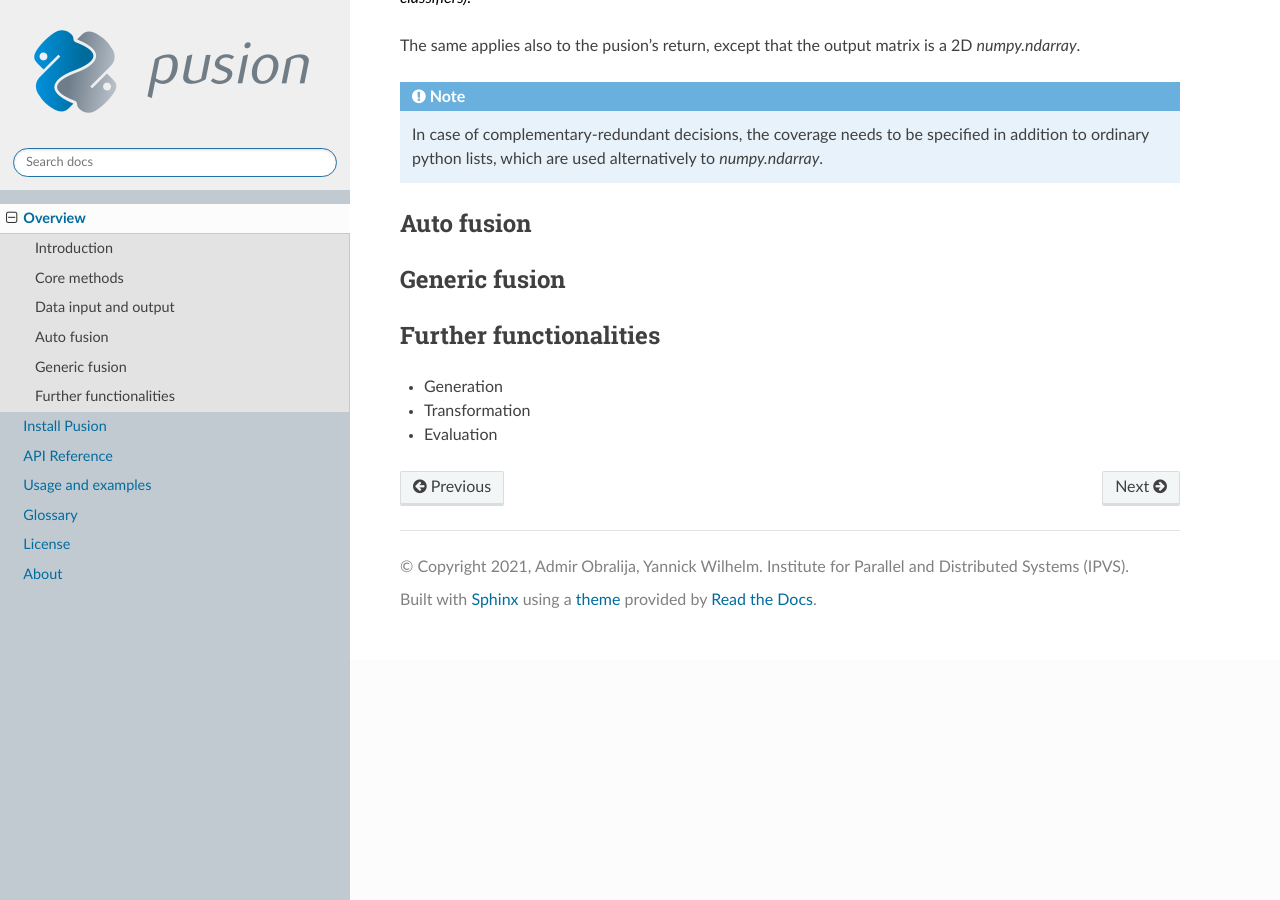
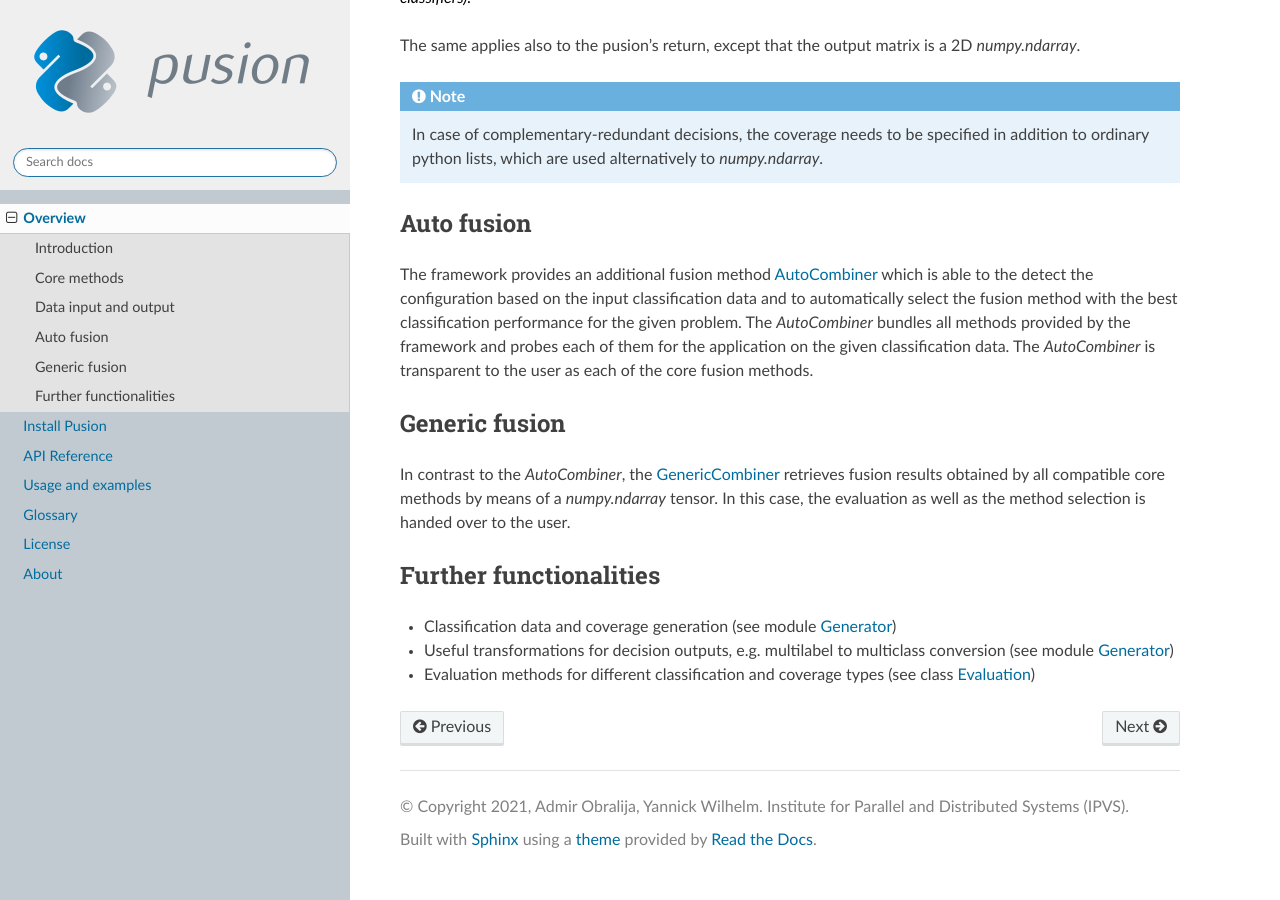
Before and after one commit to IPVS-AS/pusion, a Sphinx documentation site: the page built from docs/source/overview.rst, in a window 1280 px wide and 900 px high, scrolled down 2436 px. Built offline with Sphinx 7.4.7 and the Read the Docs theme 2.0.0, drawn with Linux system fonts in a browser that asks for light colours.

Commit message:
Doc: Short descriptions of AutoCombiner and GenericCombiner.

```diff
--- a/docs/source/overview.rst
+++ b/docs/source/overview.rst
@@ -99,13 +99,23 @@ The same applies also to the pusion's return, except that the output matrix is a
 
 Auto fusion
 -----------
-
+The framework provides an additional fusion method :ref:`AutoCombiner <ac-cref>` which is able to the detect the configuration
+based on the input classification data and to automatically select the fusion method with the best classification
+performance for the given problem.
+The `AutoCombiner` bundles all methods provided by the framework and probes each of them for the application on the
+given classification data.
+The `AutoCombiner` is transparent to the user as each of the core fusion methods.
 
 Generic fusion
 --------------
+In contrast to the `AutoCombiner`, the :ref:`GenericCombiner <gc-cref>` retrieves fusion results obtained by all
+compatible core methods by means of a `numpy.ndarray` tensor. In this case, the evaluation as well as the method
+selection is handed over to the user.
+
 
 Further functionalities
 -----------------------
-- Generation
-- Transformation
-- Evaluation
+- Classification data and coverage generation (see module :ref:`Generator <generator-cref>`)
+- Useful transformations for decision outputs, e.g. multilabel to multiclass conversion
+  (see module :ref:`Generator <transformer-cref>`)
+- Evaluation methods for different classification and coverage types (see class :ref:`Evaluation <eval-cref>`)
--- a/docs/source/pusion.auto.auto_combiner.rst
+++ b/docs/source/pusion.auto.auto_combiner.rst
@@ -1,3 +1,5 @@
+.. _ac-cref:
+
 pusion.auto.auto\_combiner
 ==========================
 
--- a/docs/source/pusion.auto.generic_combiner.rst
+++ b/docs/source/pusion.auto.generic_combiner.rst
@@ -1,3 +1,5 @@
+.. _gc-cref:
+
 pusion.auto.generic\_combiner
 =============================
 
--- a/docs/source/pusion.control.evaluation.rst
+++ b/docs/source/pusion.control.evaluation.rst
@@ -1,3 +1,5 @@
+.. _eval-cref:
+
 pusion.control.evaluation module
 ================================
 
--- a/docs/source/pusion.util.generator.rst
+++ b/docs/source/pusion.util.generator.rst
@@ -1,3 +1,5 @@
+.. _generator-cref:
+
 pusion.util.generator module
 ============================
 
--- a/docs/source/pusion.util.transformer.rst
+++ b/docs/source/pusion.util.transformer.rst
@@ -1,3 +1,5 @@
+.. _transformer-cref:
+
 pusion.util.transformer module
 ==============================
 
```
